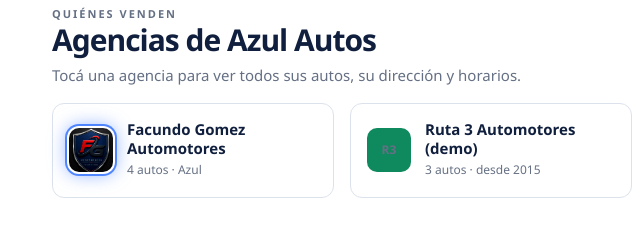
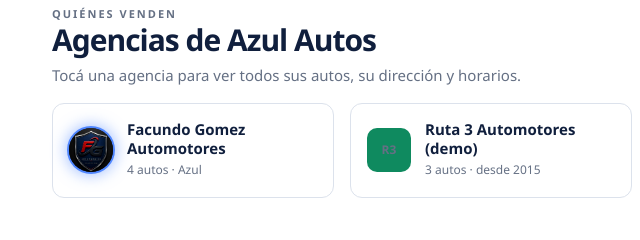
Before and after one commit to tuimagenstudios/azul-autos, a plain HTML site: page agencias/index.html in a window 1280 px wide. Shown: the part 780-1020 px from the top of the page, 0-640 px from the left. Drawn offline with Linux system fonts and the light colour scheme.

Commit message:
Logo de agencia redondo como en Instagram
Co-Authored-By: Claude Opus 5.5 <noreply@anthropic.com>

```diff
--- a/agencias/agencias.css
+++ b/agencias/agencias.css
@@ -63,3 +63,4 @@
 .agency-mark.has-logo{background:#0b1022;padding:0;overflow:hidden}.agency-mark.has-logo img{width:100%;height:100%;object-fit:cover;display:block}.ag-centro{background:#13234d}
 .agency-mark.has-logo{background:#fff;padding:2px;box-shadow:0 0 0 2px #fff,0 0 0 4px #4f86ff,0 0 18px 2px #4f86ffaa}.agency-mark.has-logo img{border-radius:inherit;filter:brightness(1.25) contrast(1.08) saturate(1.1)}.agency-hero .agency-mark.has-logo{box-shadow:0 0 0 3px #fff,0 0 0 6px #4f86ff,0 0 32px 6px #4f86ffbb}
 .agency-mark.has-logo{overflow:hidden}.agency-mark.has-logo img{transform:scale(1.32)}
+.agency-mark.has-logo{border-radius:50%;background:#0d1016;padding:0;box-shadow:0 0 0 2px #4f86ff,0 0 16px 2px #4f86ff99}.agency-mark.has-logo img{transform:scale(1.08);filter:brightness(1.12) contrast(1.05);border-radius:50%}.agency-hero .agency-mark.has-logo{width:96px;height:96px;box-shadow:0 0 0 3px #4f86ff,0 0 30px 6px #4f86ffaa}
```
